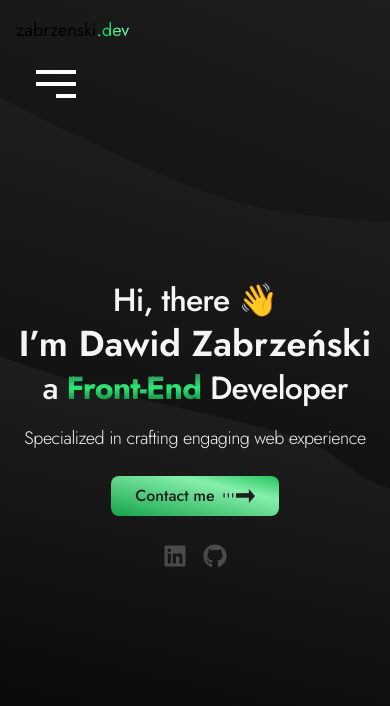
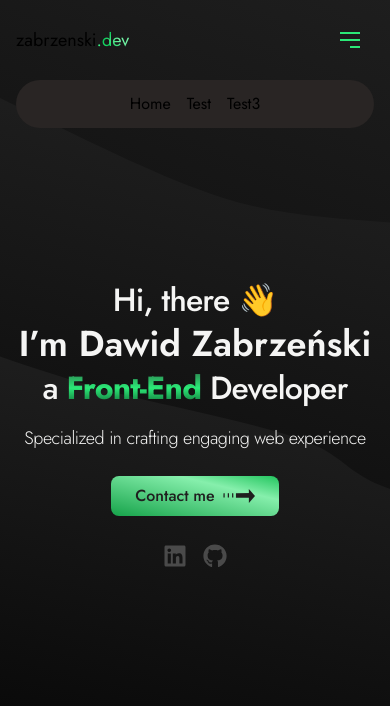
Before and after one commit to dawidzabrzenski/web-portfolio, a React (Vite) app: page / in a window 390 px wide. Shown: the top 706 px of the page. Built offline with nearby package versions, Linux system fonts and the light colour scheme.

Commit message:
navbar burger icon test on mobile

```diff
--- a/src/components/BurgerIcon.jsx
+++ b/src/components/BurgerIcon.jsx
@@ -1,36 +1,68 @@
-import { useState } from "react";
-import { motion } from "framer-motion";
+import { motion, MotionConfig } from "framer-motion";
 
-function BurgerIcon() {
-  const [active, setActive] = useState(false);
-
+function BurgerIcon({ active, setActive }) {
   return (
+    <MotionConfig
+      transition={{
+        duration: 0.5,
+        easy: "easyInOut",
+      }}
+    >
       <motion.button
+        initial={false}
         onClick={() => setActive((cur) => !cur)}
-      className="relative h-20 w-20 rounded-full bg-white/0 transition-colors hover:bg-white/20"
+        className="relative h-12 w-12 rounded-full transition-colors"
         animate={active ? "open" : "close"}
       >
         <motion.span
           style={{ left: "50%", top: "35%", x: "-50%", y: "-50%" }}
-        className="absolute h-1 w-10 bg-white"
+          className="absolute h-0.5 w-5 bg-light-green"
           variants={{
             open: {
-            rotate: "45deg",
+              rotate: ["0deg", "0deg", "45deg"],
+              top: ["35%", "50%", "50%"],
             },
             close: {
-            rotate: "0deg",
+              rotate: ["45deg", "0deg", "0deg"],
+              top: ["50%", "50%", "35%"],
             },
           }}
         />
         <motion.span
           style={{ left: "50%", top: "50%", x: "-50%", y: "-50%" }}
-        className="absolute h-1 w-10 bg-white"
+          className="absolute h-0.5 w-5 bg-light-green"
+          variants={{
+            open: {
+              rotate: ["0deg", "0deg", "-45deg"],
+            },
+            close: {
+              rotate: ["-45deg", "0deg", "0deg"],
+            },
+          }}
         />
         <motion.span
-        style={{ left: "calc(50% + 10px", bottom: "35%", x: "-50%", y: "50%" }}
-        className="absolute h-1 w-5 bg-white"
+          style={{
+            left: "calc(50% + 10px",
+            bottom: "35%",
+            x: "-50%",
+            y: "50%",
+          }}
+          className="absolute h-0.5 w-2.5 bg-light-green"
+          variants={{
+            open: {
+              rotate: ["0deg", "0deg", "45deg"],
+              left: "50%",
+              bottom: ["35%", "50%", "50%"],
+            },
+            close: {
+              rotate: ["45deg", "0deg", "0deg"],
+              left: "calc(50% + 5px",
+              bottom: ["50%", "50%", "35%"],
+            },
+          }}
         />
       </motion.button>
+    </MotionConfig>
   );
 }
 
--- a/src/components/Navbar.jsx
+++ b/src/components/Navbar.jsx
@@ -1,19 +1,22 @@
+import { useState } from "react";
 import BurgerIcon from "./BurgerIcon";
 
 function Navbar() {
+  const [active, setActive] = useState(false);
+
   return (
     <nav className="sticky top-0 z-40 p-4">
-      <div>
+      <div className="flex flex-row items-center justify-between">
         <h2 className="text-lg">
           zabrzenski<span className="text-gradient-sec">.dev</span>
         </h2>
-        <BurgerIcon />
+        <BurgerIcon active={active} setActive={setActive} />
       </div>
-      {/* <ul className="mt-6 flex justify-center gap-4 rounded-full bg-stone-800 py-3">
+      <ul className="mt-4 flex justify-center gap-4 rounded-full bg-stone-800 py-3">
         <li>Home</li>
         <li>Test</li>
         <li>Test3</li>
-      </ul> */}
+      </ul>
     </nav>
   );
 }
```
Lines whose indentation alone changed are shown as unchanged.
